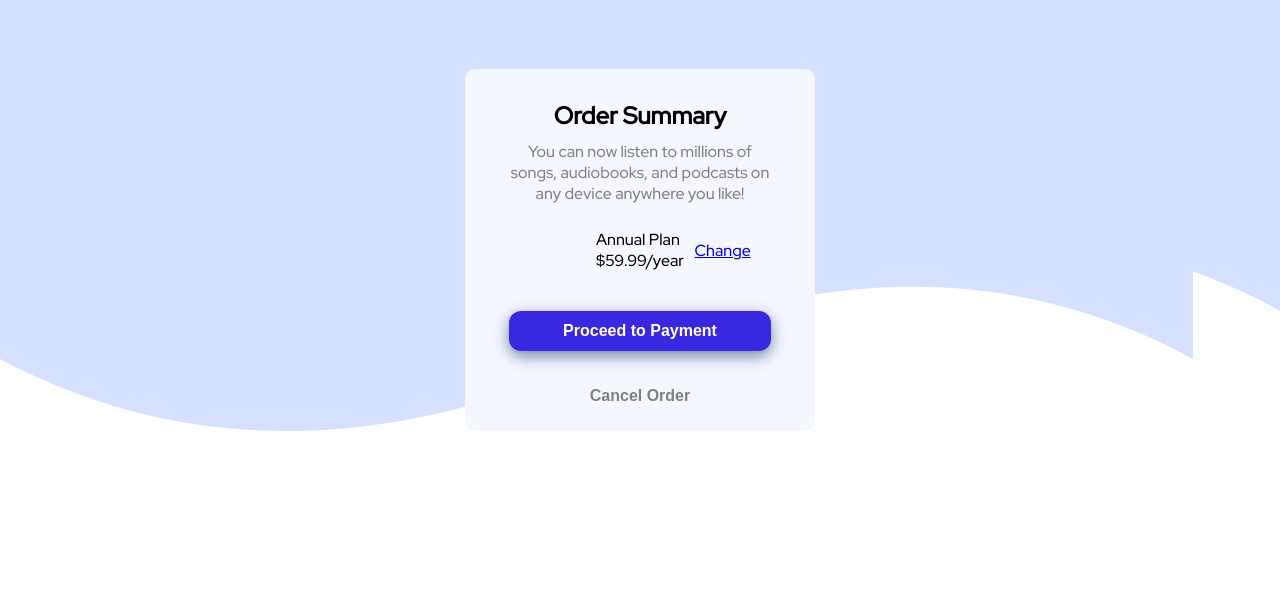
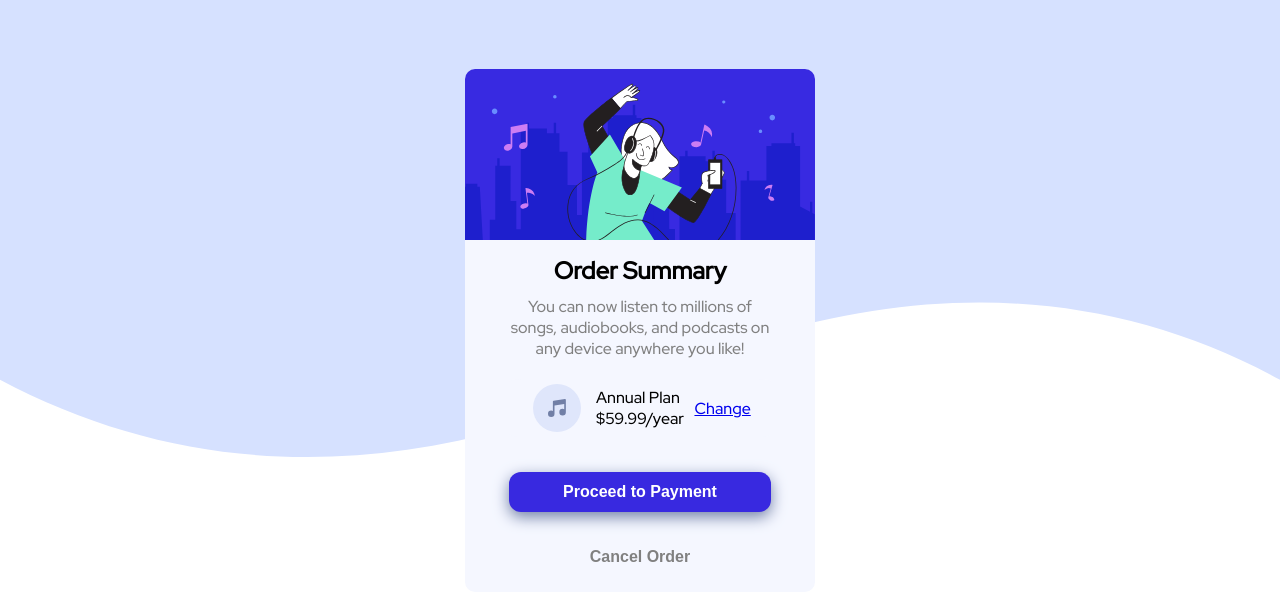
Before and after one commit to tanaka-kenny/order-card, a plain HTML site: page index.html in a window 1280 px wide. Drawn offline with Linux system fonts and the light colour scheme.

Commit message:
fixed images

```diff
--- a/index.html
+++ b/index.html
@@ -17,14 +17,14 @@
 <body>
   <div class="wrapper-div">
     <div class="main-container">
-      <img src="../order-summary-card/images/illustration-hero.svg" id="hero-img" alt="">
+      <img src="./images/illustration-hero.svg" id="hero-img" alt="">
       <div class="content-area">
         <h2>Order Summary</h2>
         <p id="description">
           You can now listen to millions of songs, audiobooks, and podcasts on any device anywhere you like!
         </p>
         <div class="plan">
-          <img src="../order-summary-card/images/icon-music.svg" alt="" id="icon-img">
+          <img src="./images/icon-music.svg" alt="" id="icon-img">
           <div id="annual-plan">
             <p> Annual Plan</p>
             <p>$59.99/year</p>
```
